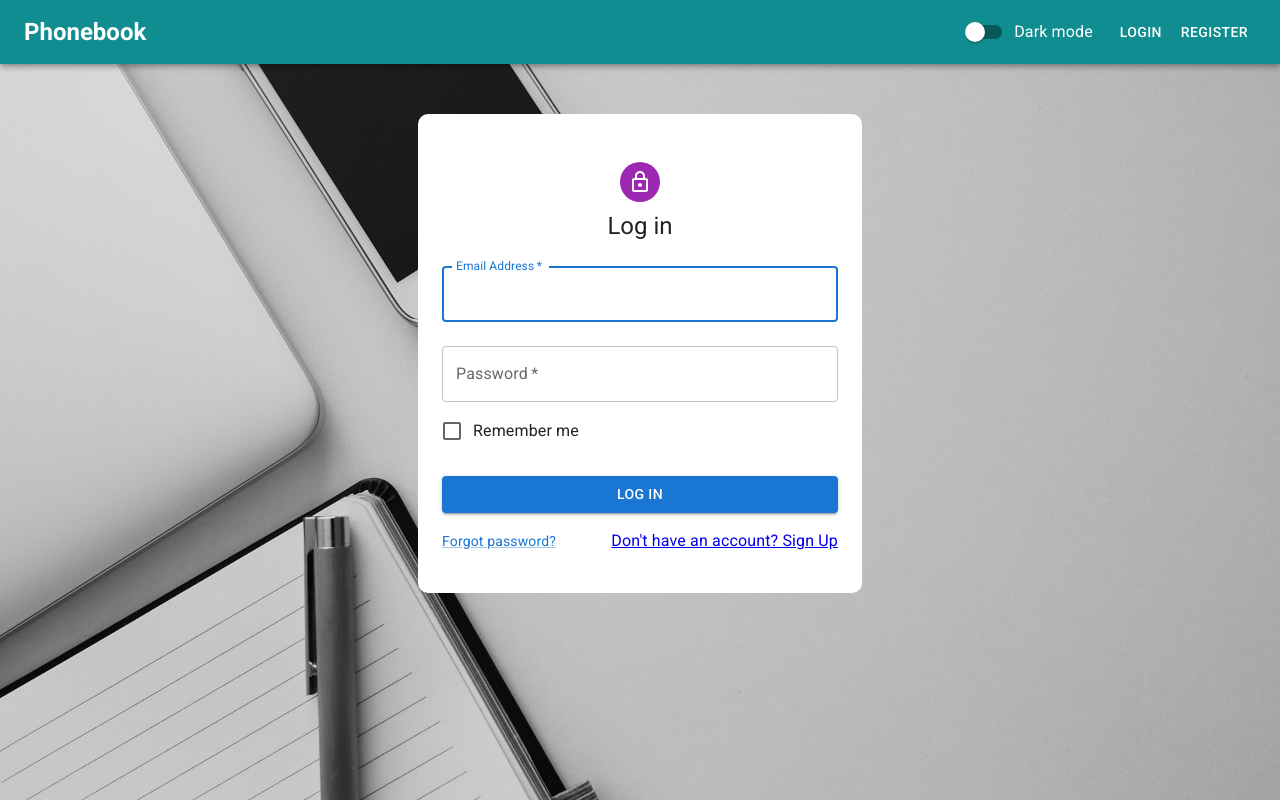
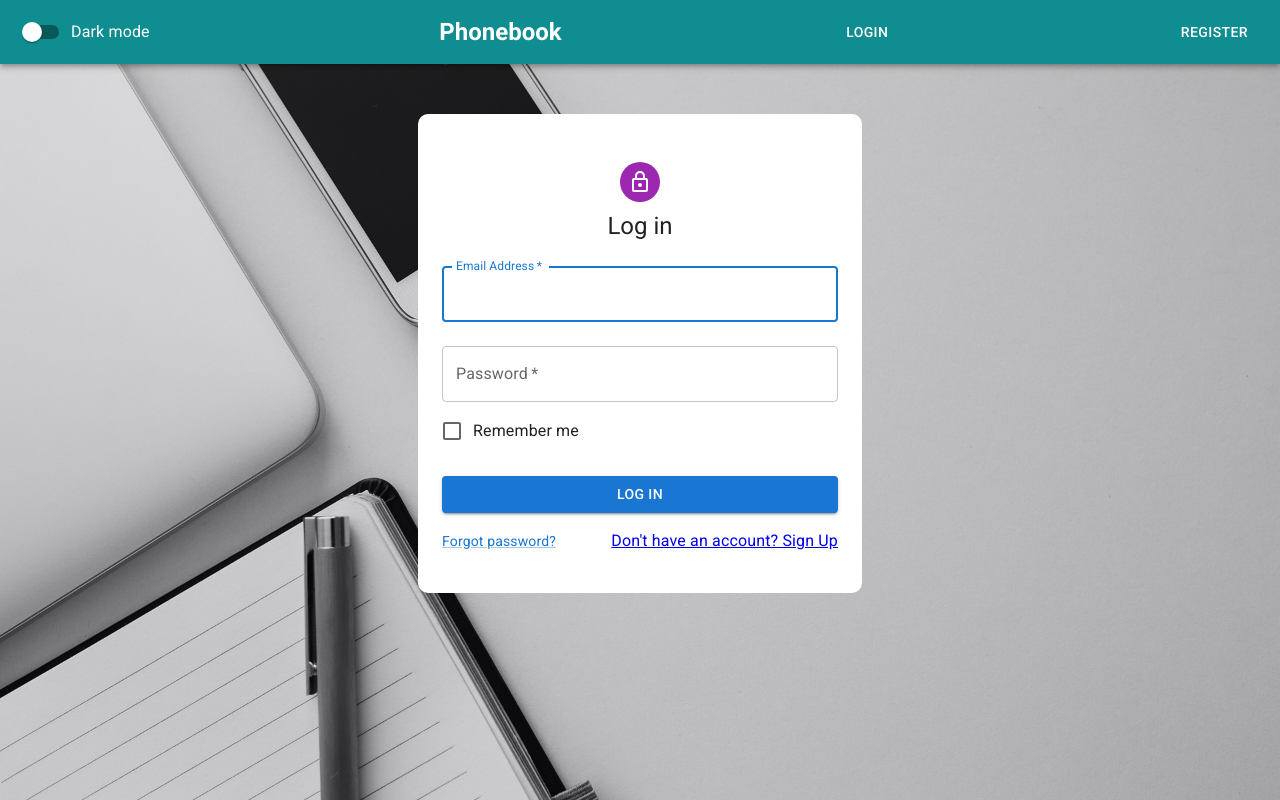
Before and after one commit to trayhorn/react-hw-08-phonebook, a React (Create React App) app: page /react-hw-08-phonebook/login in a window 1280 px wide. Built offline with nearby package versions, Linux system fonts and the light colour scheme.

Commit message:
saving mode to tocale storage, header restyled

```diff
--- a/src/App.jsx
+++ b/src/App.jsx
@@ -6,34 +6,15 @@ import { RegisterForm, ContactsView, LoginForm, Layout } from './pages';
 import { RestrictedRoute } from 'components/RestrictedRoute';
 import { PrivateRoute } from 'components/PrivateRoute';
 import Home from 'pages/Home';
-import { ThemeProvider } from '@mui/material/styles';
-import { createTheme } from '@mui/material/styles';
-import { useSelector } from 'react-redux';
 
 export const App = () => {
   const dispatch = useDispatch();
+
   useEffect(() => {
     dispatch(refreshUser())
   }, [dispatch])
 
-  const mode = useSelector(state => state.contacts.theme);
-
-  const theme = createTheme({
-    palette: {
-      mode,
-      primary: {
-        main: '#108d90',
-      },
-      secondary: {
-        main: '#448AFF',
-      },
-    },
-  });
-
-
-
   return (
-    <ThemeProvider theme={theme}>
       <Routes>
         <Route path="/" element={<Layout />}>
           <Route index element={<Home />} />
@@ -63,6 +44,5 @@ export const App = () => {
           />
         </Route>
       </Routes>
-    </ThemeProvider>
   );
 };
--- a/src/components/AppBar/Navigation.jsx
+++ b/src/components/AppBar/Navigation.jsx
@@ -9,39 +9,28 @@ import {
 import { useSelector } from 'react-redux';
 import AuthNav from './AuthNav';
 import UserMenu from './UserMenu';
-import { toggleTheme } from 'redux/Contacts/ContactsSlice';
-import { useDispatch } from 'react-redux';
 
 
-export default function Navigation() {
+export default function Navigation({ toggleMode, currentMode }) {
   const isLoggedIn = useSelector(state => state.auth.isLoggedIn);
-  const dispatch = useDispatch();
-
-  const toggleMode = () => {
-    dispatch(toggleTheme())
-  }
 
   return (
     <div>
       <Box>
         <AppBar position="static">
-          <Toolbar>
-            <Typography
-              variant="h5"
-              component="div"
-              sx={{ flexGrow: 1, fontWeight: '600' }}
-            >
-              Phonebook
-            </Typography>
+          <Toolbar sx={{ display: 'flex', justifyContent: 'space-between' }}>
             <FormControlLabel
               control={
                 <Switch
-                  // checked={currentMode === 'dark'}
+                  checked={currentMode === 'dark'}
                   onChange={toggleMode}
                 />
               }
               label="Dark mode"
             />
+            <Typography variant="h5" component="div" sx={{ fontWeight: '600' }}>
+              Phonebook
+            </Typography>
             {isLoggedIn ? <UserMenu /> : <AuthNav />}
           </Toolbar>
         </AppBar>
--- a/src/components/AppBar/UserMenu.jsx
+++ b/src/components/AppBar/UserMenu.jsx
@@ -23,7 +23,7 @@ export default function UserMenu() {
   };
 
   return (
-    <>
+    <div style={{display: 'flex', alignItems: 'center'}}>
       <Typography
         variant="h6"
         component="div"
@@ -60,6 +60,6 @@ export default function UserMenu() {
           Logout
         </MenuItem>
       </Menu>
-    </>
+    </div>
   );
 }
--- a/src/pages/Layout.jsx
+++ b/src/pages/Layout.jsx
@@ -1,12 +1,41 @@
 import Navigation from "components/AppBar/Navigation";
 import { Outlet } from "react-router-dom";
+import { useState, useEffect } from "react";
+import { ThemeProvider } from '@mui/material/styles';
+import { createTheme } from '@mui/material/styles';
 
 
 export default function Layout() {
+  const [mode, setMode] = useState(() => {
+    return JSON.parse(window.localStorage.getItem('theme')) ?? 'light';
+  });
+
+  useEffect(() => {
+    window.localStorage.setItem('theme', JSON.stringify(mode));
+  }, [mode]);
+
+  const toggleMode = () => {
+    setMode(prevState => (prevState === 'light' ? 'dark' : 'light'));
+  };
+
+  const theme = createTheme({
+    palette: {
+      mode,
+      primary: {
+        main: '#108d90',
+      },
+      secondary: {
+        main: '#448AFF',
+      },
+    },
+  });
+
   return (
+    <ThemeProvider theme={theme}>
       <div className="layout">
-        <Navigation />
+        <Navigation toggleMode={toggleMode} currentMode={mode} />
         <Outlet />
       </div>
+    </ThemeProvider>
   );
 }
--- a/src/redux/Contacts/ContactsSlice.js
+++ b/src/redux/Contacts/ContactsSlice.js
@@ -10,15 +10,11 @@ export const ContactsSlice = createSlice({
   initialState: {
     contacts: [],
     filter: '',
-    theme: 'light'
   },
   reducers: {
     setFilter: (state, action) => {
       state.filter = action.payload;
     },
-    toggleTheme: (state) => {
-      state.theme = state.theme === 'light' ? 'dark' : 'light';
-    }
   },
   extraReducers: {
     [fetchAllContacts.fulfilled](state, action) {
```
